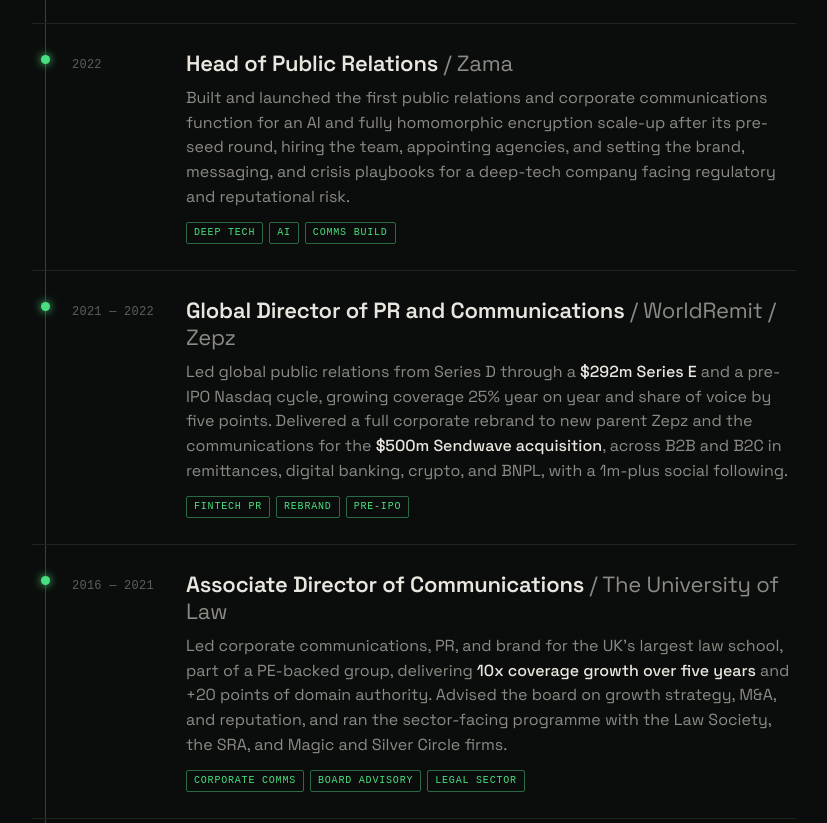
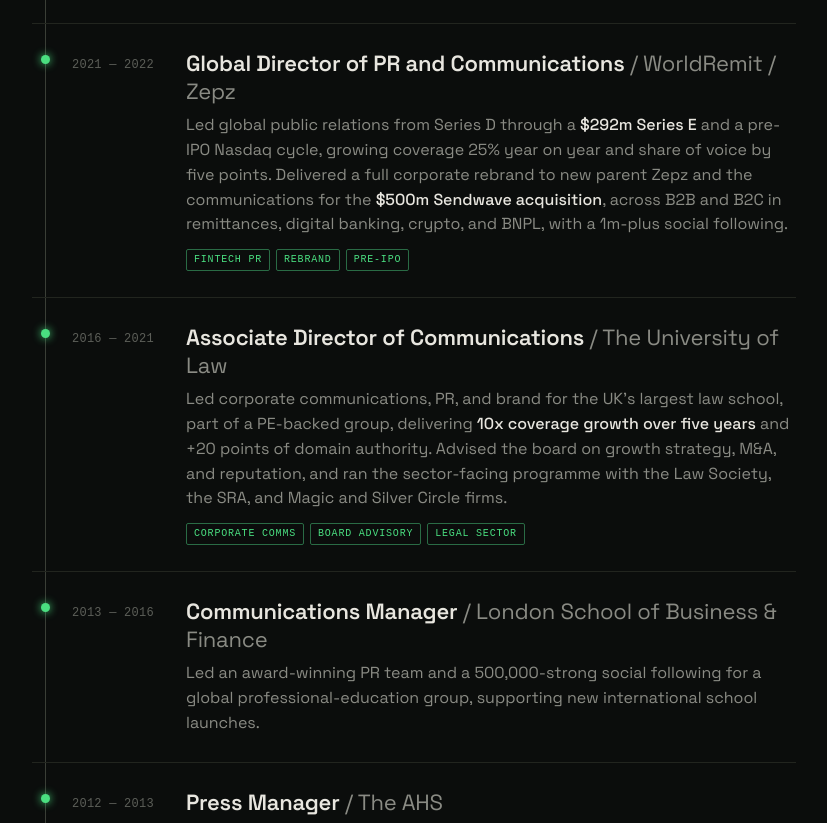
Before and after one commit to hari-ayengar/hari-ayengar.github.io, a plain HTML site: page index.html in a window 1280 px wide. Shown: the part 2152-2975 px from the top of the page, without its empty margins (226-1053 px from the left). Drawn offline with Linux system fonts and the light colour scheme; a web font is replaced by a local one.

Commit message:
Add files via upload

```diff
--- a/index.html
+++ b/index.html
@@ -309,15 +309,6 @@
     </div>
 
     <div class="role">
-      <div class="yr">2022</div>
-      <div>
-        <h3>Head of Public Relations <span class="org">/ Zama</span></h3>
-        <p>Built and launched the first public relations and corporate communications function for an AI and fully homomorphic encryption scale-up after its pre-seed round, hiring the team, appointing agencies, and setting the brand, messaging, and crisis playbooks for a deep-tech company facing regulatory and reputational risk.</p>
-        <span class="tag">Deep tech</span><span class="tag">AI</span><span class="tag">Comms build</span>
-      </div>
-    </div>
-
-    <div class="role">
       <div class="yr">2021 &mdash; 2022</div>
       <div>
         <h3>Global Director of PR and Communications <span class="org">/ WorldRemit / Zepz</span></h3>
```
